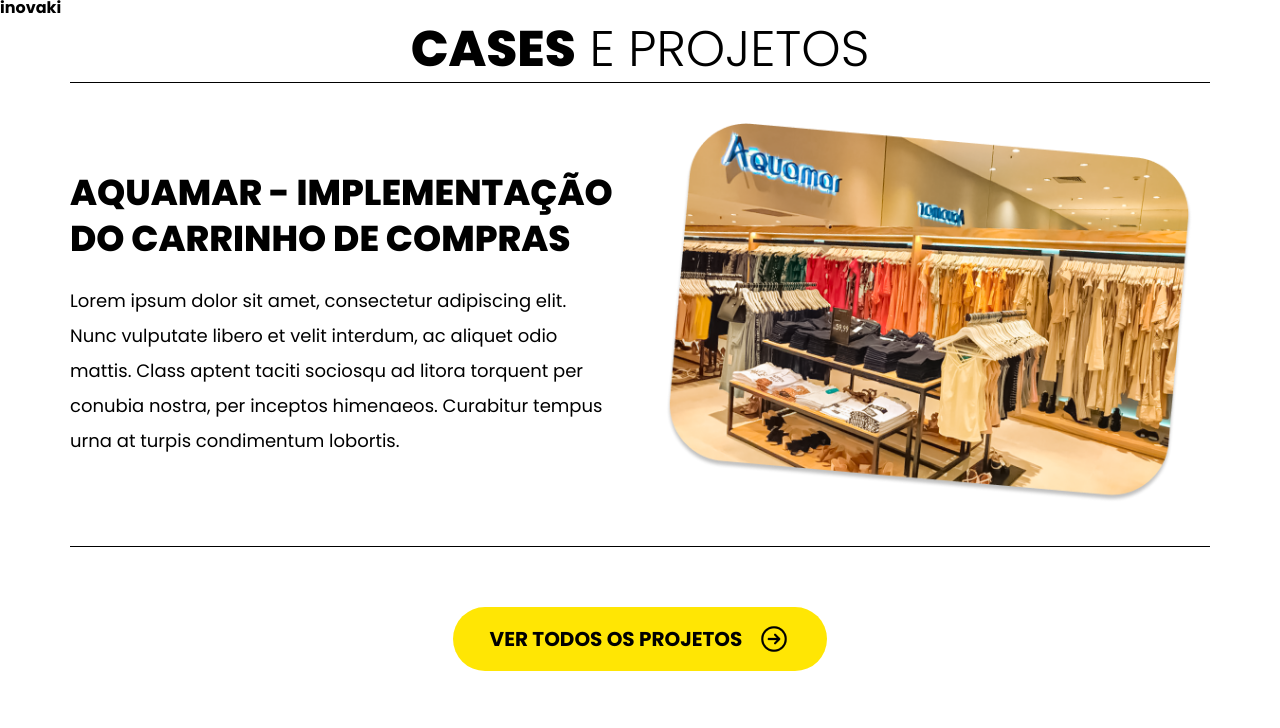
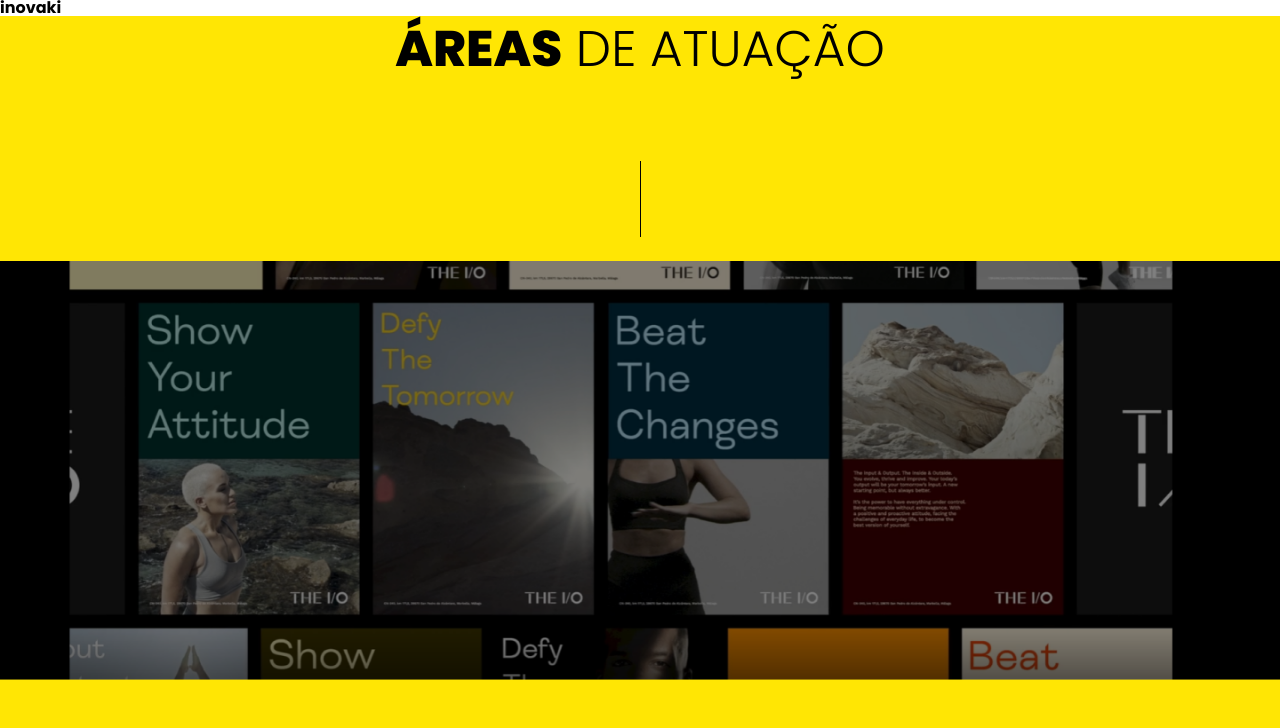
Before and after one commit to azevedodaniel/inovaki-new-page, a website built with webpack: page public/index.html in a window 1280 px wide. Shown: the top 728 px of the page. Built offline with nearby package versions, Linux system fonts and the light colour scheme.

Commit message:
starting who we are

```diff
--- a/public/index.html
+++ b/public/index.html
@@ -15,6 +15,24 @@
 <body>
   <h1>inovaki</h1>
 
+
+ <section class="who-we-are">
+
+  <div class="areas-of-expertise container">
+    <h2>
+      <strong>ÁREAS</strong> DE ATUAÇÃO
+    </h2>
+  </div>
+
+  <div class="vertical-box">
+    <div class="box"></div>
+    <div class="box vertical-line"></div>
+  </div>
+
+  <div class="video">
+    <img src="../src/assets/img/image-3.png" alt="">
+  </div>
+ </section>
 
   <section class="cases-and-projects">
     <h1>
--- a/src/css/style.css
+++ b/src/css/style.css
@@ -103,6 +103,44 @@
 
 .yellow-button:hover{
   transform: scale(1.1);
+}
+
+.who-we-are{
+  background-color: #FFE604;
+}
+
+.areas-of-expertise > h2{
+  font-weight: 300;
+  font-size: 3.125rem;
+  line-height: 4.125rem;
+
+  text-align: center;
+  padding-bottom: 1.8rem;
+}
+
+.areas-of-expertise > h2 > strong{
+  font-weight: 800;
+  font-size: 3.125rem;
+  line-height: 4.125rem;
+}
+
+.vertical-box{
+  padding: 3.125rem;
+}
+
+.box{
+  width: 50%;
+  float: left;
+  height: 4.75rem;
+}
+
+.vertical-line{
+  border-left: 1px solid #000;
+}
+
+.video{
+  padding-bottom: 12.3rem;
+  padding-top: 3.125rem;
 }
 
 .cases-button{
```
